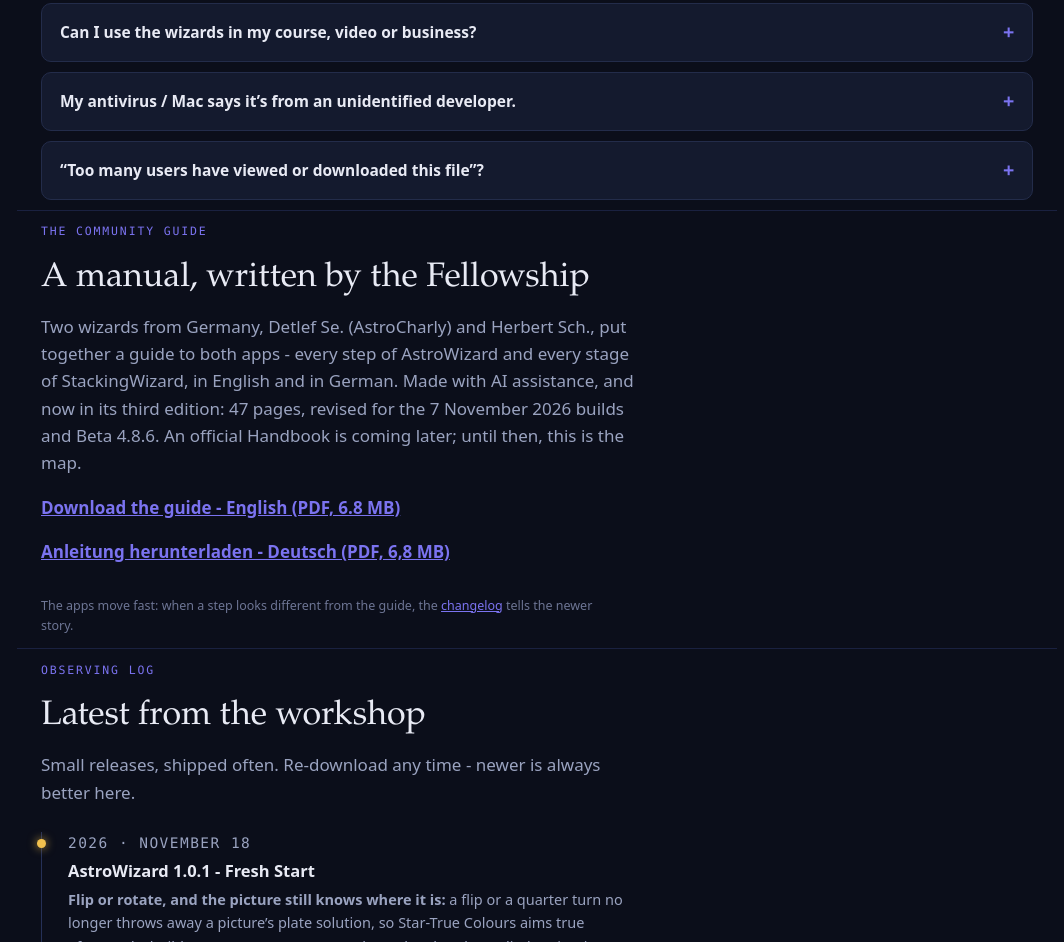
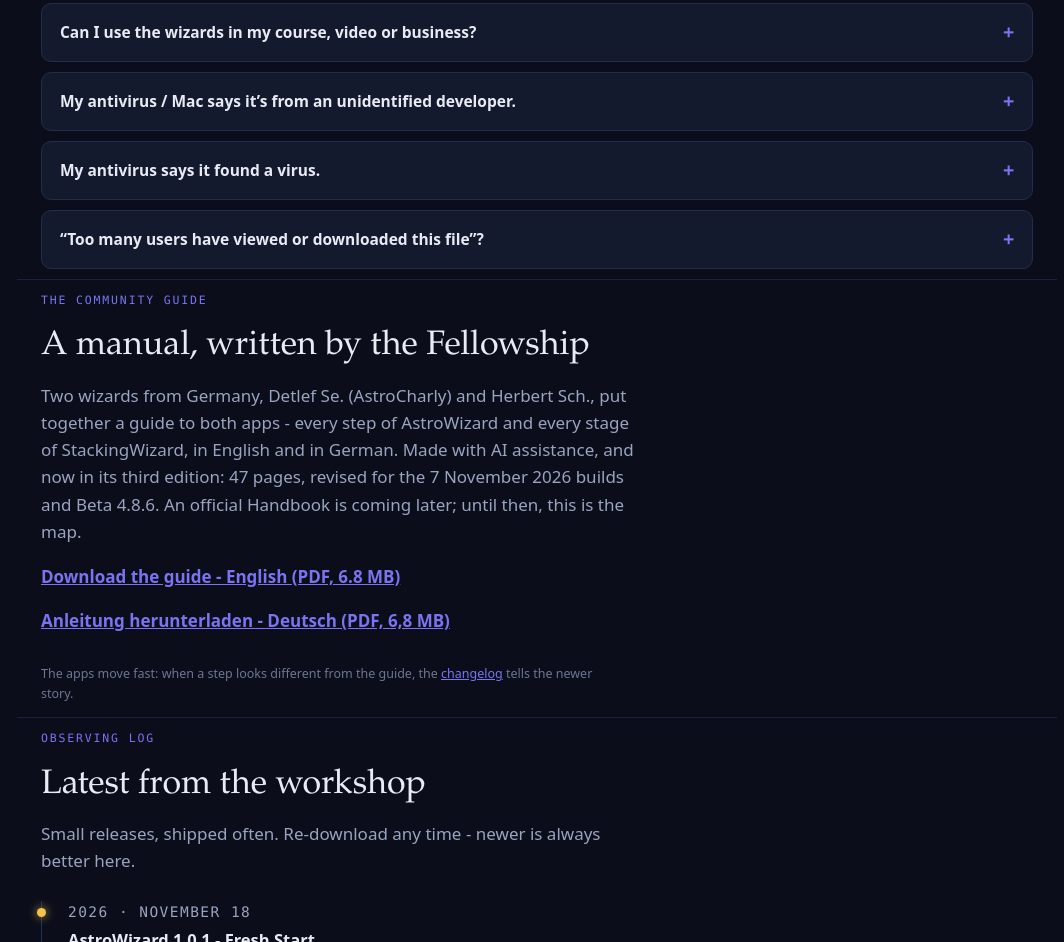
Before and after one commit to lukomaticoYT/astrowizard-site, a plain HTML site: page index.html in a window 1280 px wide. Shown: the part 5037-5979 px from the top of the page, without its empty margins (103-1167 px from the left). Drawn offline with Linux system fonts and the light colour scheme.

Commit message:
A FAQ entry for antivirus false alarms on the download page (Luke, 19 November 2026: "yes add the entry").
The page explained the blue "Windows protected your PC" box but said nothing about an antivirus naming a threat, and showed no way to check a download. Five people wrote in two days about AstroWizard 1.0.1 (Kaspersky's rule for Python programs, a Windows Defender cloud verdict, Bitdefender at start-up); one asked where the hashes are listed. The published file is our signed build to the byte and 67 of 69 scanners on VirusTotal pass it.

The new entry, right after "My antivirus / Mac says it's from an unidentified developer": a new build is sometimes flagged for a few days; every Windows build is signed (the publisher reads Luke Newbould) and its SHA-256 checksum is listed with the release notes (a link to the latest release); restore or allow the file, then download it again.

Nothing else on the page is touched.

Co-Authored-By: Claude Fable 5.2 <noreply@anthropic.com>

```diff
--- a/index.html
+++ b/index.html
@@ -494,6 +494,10 @@
       <div class="a">Both downloads are signed now - Windows since 2 September, Mac since 24 August - so that note is a young signature still earning trust, not a threat. See the install steps above, and only download AstroWizard from this page or the links in Lukomatico&#8217;s own videos.</div>
     </details>
     <details>
+      <summary>My antivirus says it found a virus.</summary>
+      <div class="a">A brand new build is sometimes flagged for a few days by one or two antivirus programs that guess at new files. Every Windows build is signed (the publisher reads Luke Newbould) and its SHA-256 checksum is listed with the <a href="https://github.com/lukomaticoYT/astrowizard-releases/releases/latest" rel="noopener">release notes</a>, so you can check that your copy is the real one. If your antivirus removed it, restore it from quarantine or allow it, then download it again.</div>
+    </details>
+    <details>
       <summary>&#8220;Too many users have viewed or downloaded this file&#8221;?</summary>
       <div class="a">That&#8217;s Google Drive&#8217;s daily busy sign, not a problem on your end - on launch days the main links can hit Drive&#8217;s download limit. Use the <b>mirror link</b> under any download button above: same files, byte for byte, with published checksums. (Or simply try the main link again tomorrow.)</div>
     </details>
```
